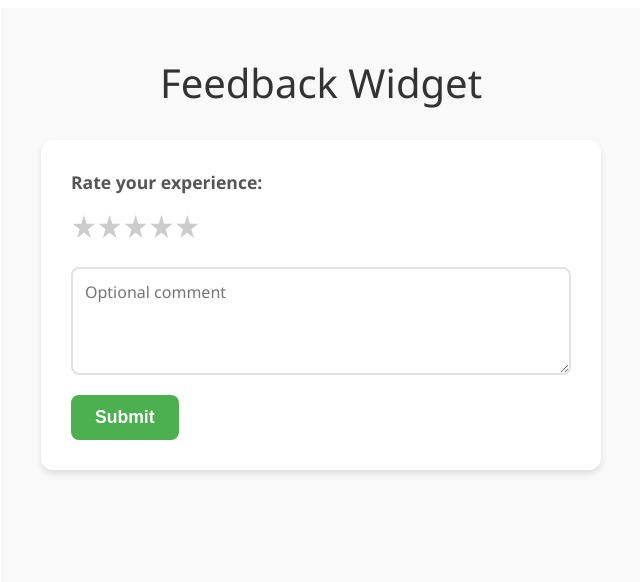
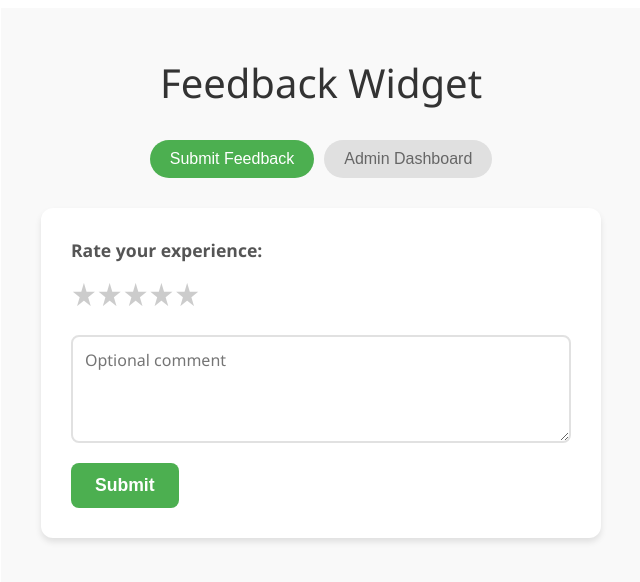
Before and after one commit to Alaa-Nasrallah/feedback-widget, a React (Vite) app in the folder frontend/: page / in a window 1280 px wide. Shown: the top 582 px of the page, without its empty margins (319-959 px from the left). Built offline with nearby package versions, Linux system fonts and the light colour scheme.

Commit message:
Update feedback form and components

```diff
--- a/frontend/src/App.css
+++ b/frontend/src/App.css
@@ -17,6 +17,35 @@
   margin-bottom: 30px;
   font-size: 2.5rem;
   font-weight: 300;
+}
+
+/* View Toggle */
+.view-toggle {
+  display: flex;
+  justify-content: center;
+  gap: 10px;
+  margin-bottom: 30px;
+}
+
+.toggle-button {
+  padding: 10px 20px;
+  background-color: #e0e0e0;
+  color: #666;
+  border: none;
+  border-radius: 25px;
+  font-size: 1rem;
+  font-weight: 500;
+  cursor: pointer;
+  transition: all 0.2s ease;
+}
+
+.toggle-button:hover {
+  background-color: #d0d0d0;
+}
+
+.toggle-button.active {
+  background-color: #4CAF50;
+  color: white;
 }
 
 /* Feedback Form */
--- a/frontend/src/App.jsx
+++ b/frontend/src/App.jsx
@@ -1,12 +1,29 @@
-import React from 'react';
+import React, { useState } from 'react';
 import './App.css';
 import FeedbackForm from "./components/FeedbackForm";
+import AdminDashboard from "./components/AdminDashboard";
 
 function App() {
+  const [showDashboard, setShowDashboard] = useState(false);
+
   return (
     <div className="app-container">
       <h1>Feedback Widget</h1>
-      <FeedbackForm />
+      <div className="view-toggle">
+        <button
+          className={`toggle-button ${!showDashboard ? 'active' : ''}`}
+          onClick={() => setShowDashboard(false)}
+        >
+          Submit Feedback
+        </button>
+        <button
+          className={`toggle-button ${showDashboard ? 'active' : ''}`}
+          onClick={() => setShowDashboard(true)}
+        >
+          Admin Dashboard
+        </button>
+      </div>
+      {showDashboard ? <AdminDashboard /> : <FeedbackForm />}
     </div>
   );
 }
--- a/frontend/src/components/AdminDashboard.jsx
+++ b/frontend/src/components/AdminDashboard.jsx
@@ -12,7 +12,8 @@ const AdminDashboard = () => {
 
   const fetchFeedbacks = async () => {
     try {
-      const response = await axios.get("http://localhost:3001/api/feedback");
+      const API_BASE_URL = import.meta.env.VITE_API_BASE_URL || "http://localhost:3001";
+      const response = await axios.get(`${API_BASE_URL}/api/feedback`);
       // ✅ Your backend returns { success, count, data: [...] }
       setFeedbacks(response.data.data || []);
     } catch (err) {
--- a/frontend/src/components/FeedbackForm.jsx
+++ b/frontend/src/components/FeedbackForm.jsx
@@ -24,7 +24,8 @@ function FeedbackForm() {
     setMessage("");
 
     try {
-      const response = await fetch("http://localhost:3001/api/feedback", {
+      const API_BASE_URL = import.meta.env.VITE_API_BASE_URL || "http://localhost:3001";
+      const response = await fetch(`${API_BASE_URL}/api/feedback`, {
         method: "POST",
         headers: {
           "Content-Type": "application/json",
```
